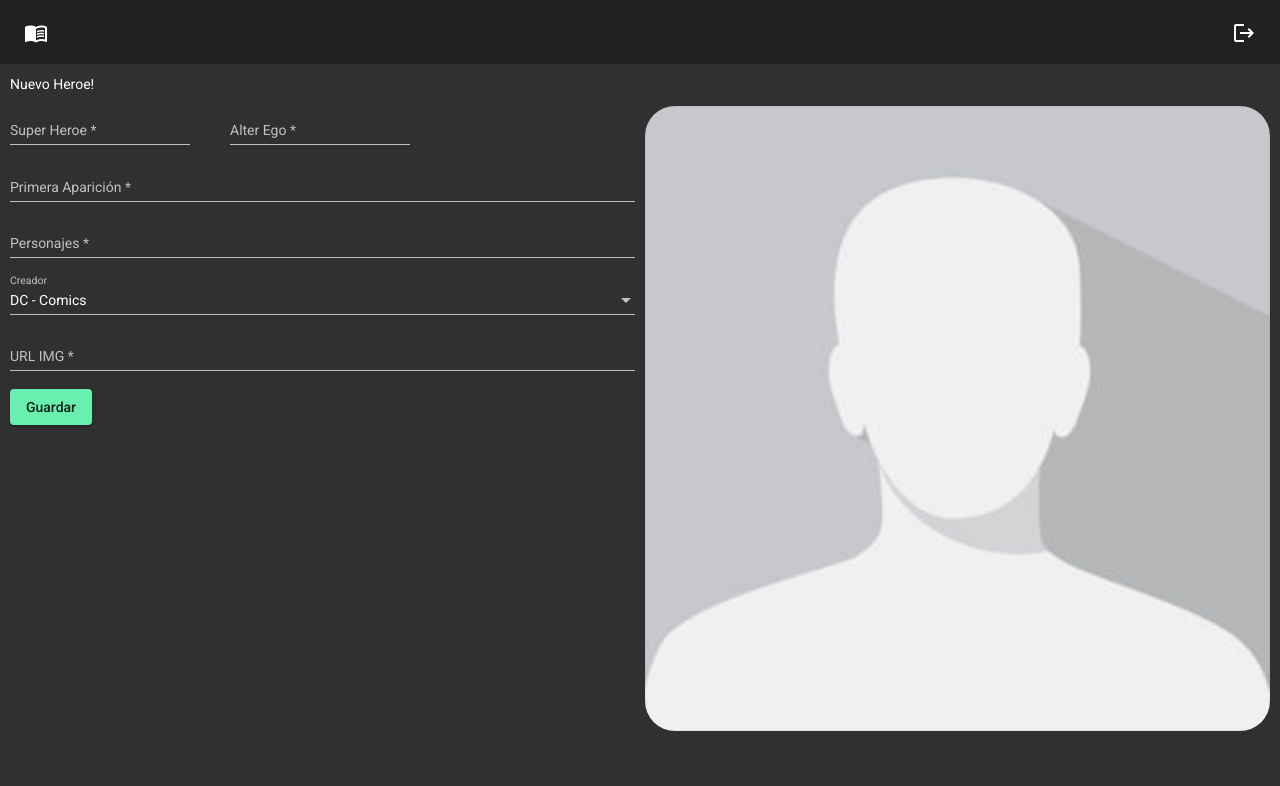
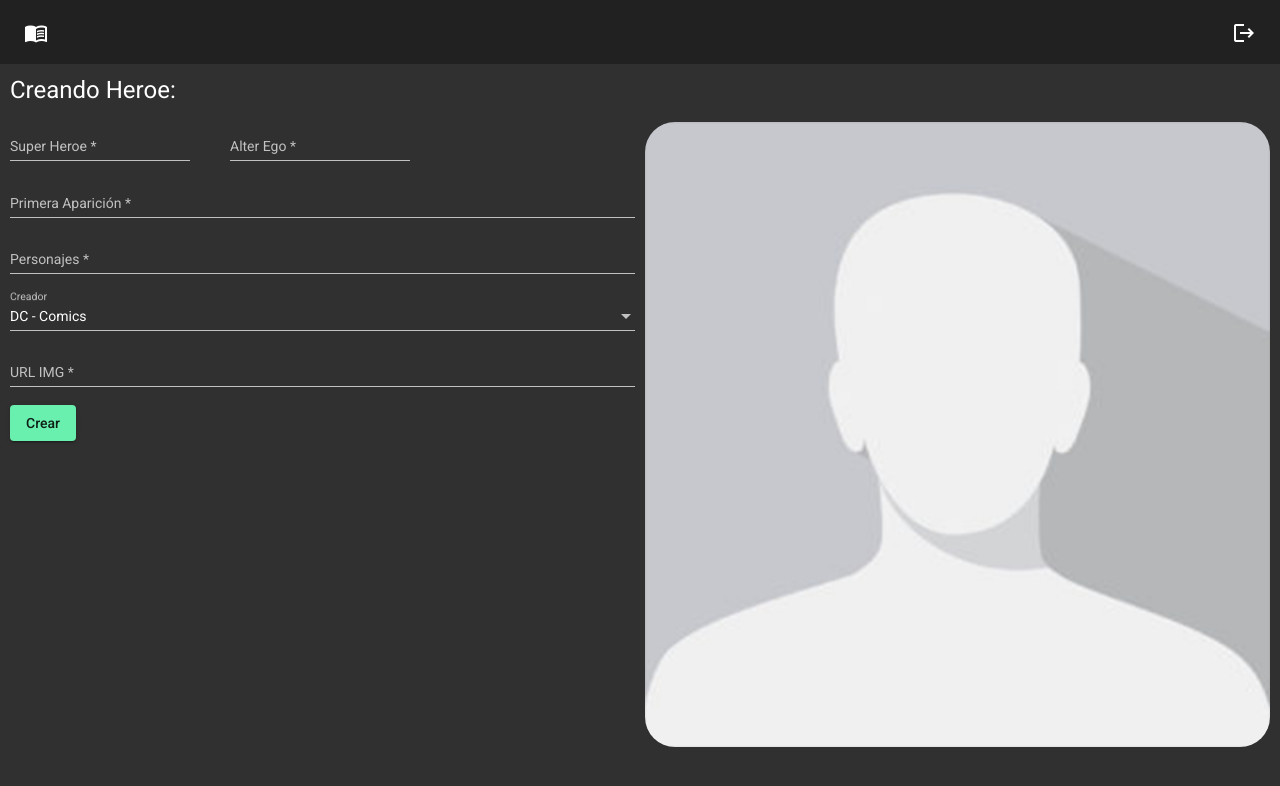
Before and after one commit to luceroraul12/05-heroesApp, an Angular app: page /heroes/agregar in a window 1280 px wide. Shown: the top 786 px of the page. Built offline with nearby package versions, Linux system fonts and the light colour scheme.

Commit message:
uso de condicionales {{}} sin ngif

```diff
--- a/src/app/heroes/pages/agregar/agregar.component.html
+++ b/src/app/heroes/pages/agregar/agregar.component.html
@@ -1,4 +1,8 @@
-<p>Nuevo Heroe!</p>
+<h1>
+    {{ !heroe.id ? "Creando " : "Editando " }}
+    Heroe:
+    <h2> {{heroe.superhero}} </h2>
+</h1>
 
 <div fxLayout="row" fxLayoutGap="10px" fxLayout.xs="column" >
 
@@ -58,7 +62,9 @@
         </mat-form-field>
 
         <div fxLayoutGap="10px" fxLayout="row">
-            <button mat-raised-button color="accent" (click)="guardar()" >Guardar</button>
+            <button mat-raised-button color="accent" (click)="guardar()" >
+                {{ heroe.id ? "Editar" : "Crear" }}
+            </button>
             <br>
             <button
             mat-raised-button
```
